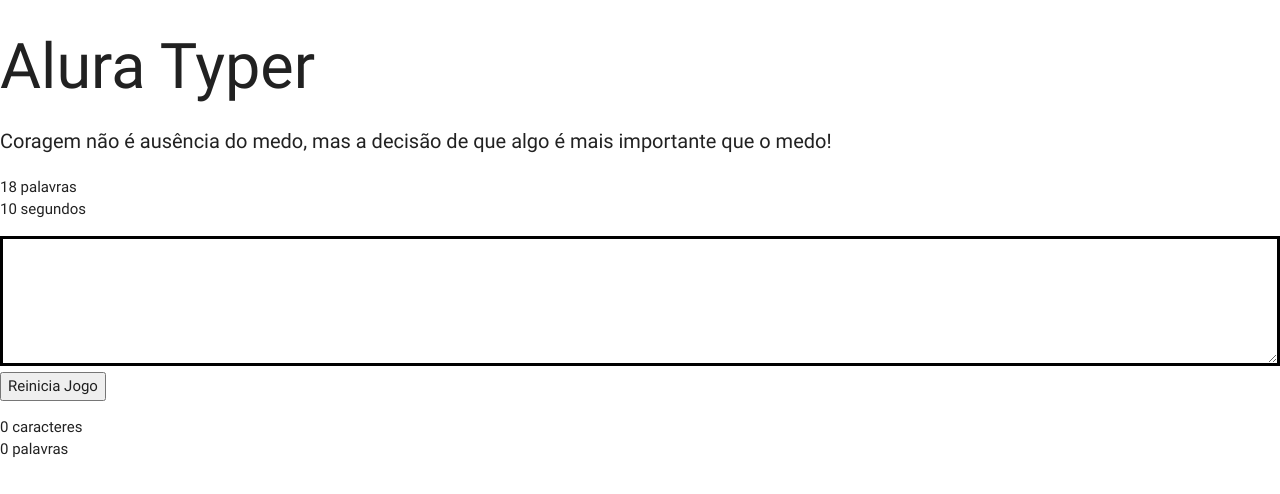
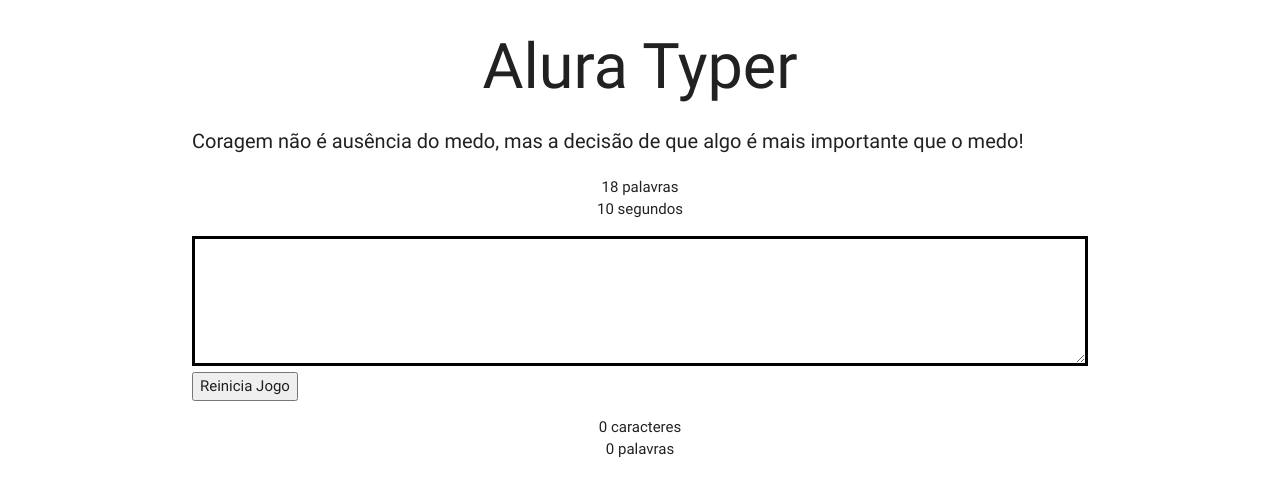
Before and after one commit to Carolina-Zampieri/jQuery, a plain HTML site: page public/principal.html in a window 1280 px wide. Drawn offline with Linux system fonts and the light colour scheme.

Commit message:
Usando css para estilizar

```diff
--- a/public/js/main.js
+++ b/public/js/main.js
@@ -45,6 +45,7 @@
             if(tempoRestante < 1){
                 campo.attr("disabled", true);
                 clearInterval(cronometroID)
+                campo.addClass("campo-desativado");
             }
         }, 1000);
     });
--- a/public/principal.html
+++ b/public/principal.html
@@ -9,10 +9,11 @@
 </head>
 <body>
     <!-- Seja bem vindo ao curso de jQuery :) -->
-    <h1>Alura Typer</h1>
+    <div class="container">
+        <h1 class="center">Alura Typer</h1>
         <p class="frase">Coragem não é ausência do medo, mas a decisão de que algo é mais importante que o medo!</p>
 
-    <ul class="informacoes">
+        <ul class="informacoes center">
             <li><span id="tamanho-frase">20</span> palavras</li>
             <li><span id="tempo-digitacao">10</span> segundos</li>
         </ul>
@@ -20,10 +21,11 @@
         <textarea class="campo-digitacao" rows="8" cols="40"></textarea>
         <button id="botao-reiniciar">Reinicia Jogo</button>
 
-    <ul>
+        <ul class="center">
             <li><span id="contador-caracteres">0</span> caracteres</li>
             <li><span id="contador-palavras">0</span> palavras</li>
         </ul>
+    </div>
 
     <script src="js/jquery.js"></script>
     <script src="js/main.js"></script>
```
Lines whose indentation alone changed are shown as unchanged.
